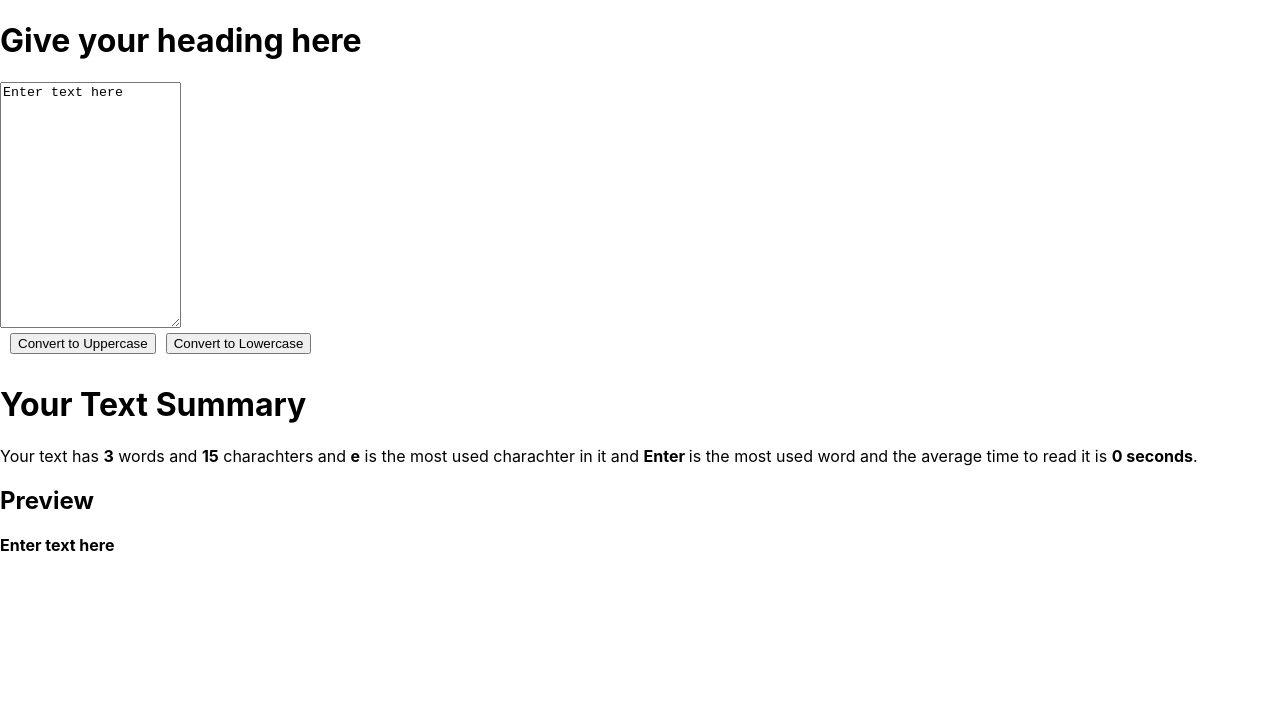
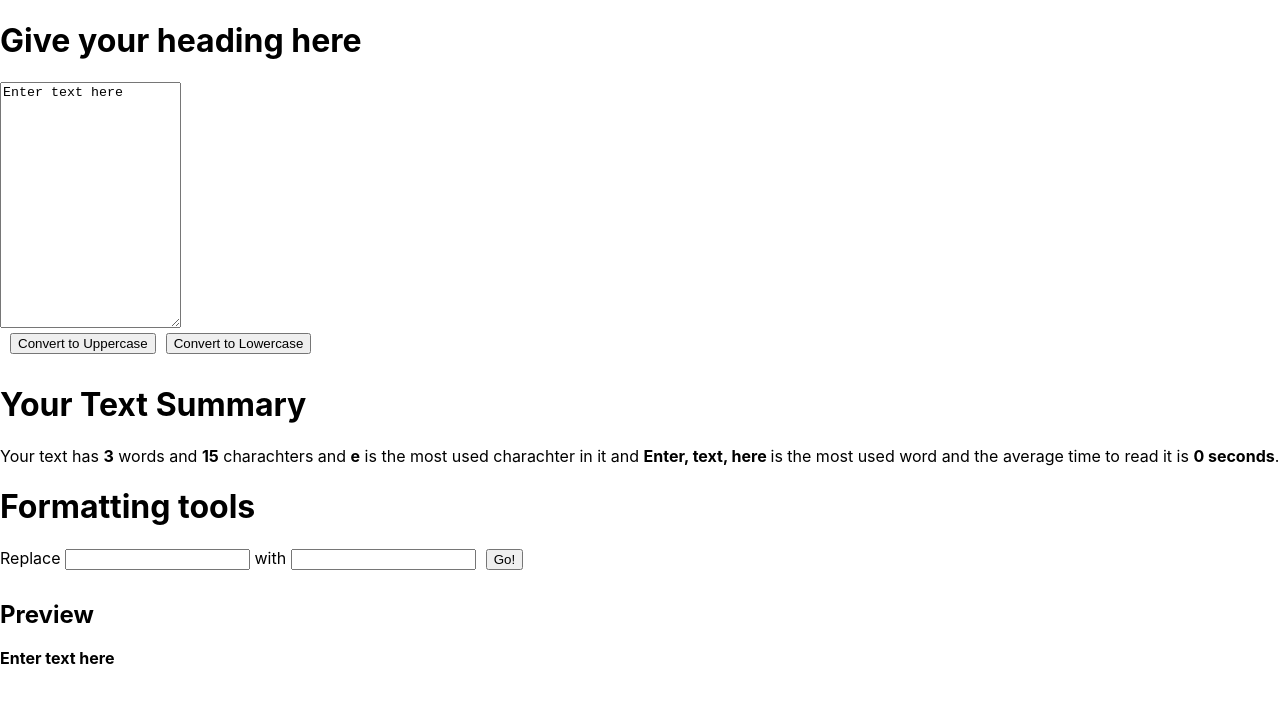
Before and after one commit to codewithpom/TextUtils, a Next.js app: page /components/TextForm in a window 1280 px wide. Shown: the top 702 px of the page. Built offline with nearby package versions, Linux system fonts and the light colour scheme.

Commit message:
Added replace button

```diff
--- a/pages/components/TextForm.js
+++ b/pages/components/TextForm.js
@@ -44,10 +44,17 @@ export default function TextForm(props) {
     const most_used_word = function (str) {
         var max = 0,
             maxChar = '';
+        let chars = [];
         str.split(' ').forEach(function (char) {
-            if (str.split(char).length > max) {
+            let magnitude = str.split(char).length
+            if (magnitude > max) {
                 max = str.split(char).length;
                 maxChar = char;
+                chars.push(char)
+            } else if (magnitude === max) {
+                if (chars.includes(char)) return
+                maxChar += ", " + char
+                chars.push(char)
             }
         });
 
@@ -70,6 +77,16 @@ export default function TextForm(props) {
         var mDisplay = m > 0 ? m + (m === 1 ? " minute:" : " minutes:") : "";
         var sDisplay = s > 0 ? s + (s === 1 ? " second" : " seconds") : "";
         return hDisplay + mDisplay + sDisplay;
+    }
+    function replace() {
+        const old_word = document.getElementById("old_word").value
+        const new_word = document.getElementById("new_word").value
+        let copy_text = text;
+        console.log(old_word)
+        console.log(new_word)
+        copy_text = copy_text.replaceAll(old_word, new_word)
+        console.log(copy_text)
+        change_text(copy_text)
     }
     const [text, change_text] = useState("Enter text here");
 
@@ -100,7 +117,20 @@ export default function TextForm(props) {
                     is the most used word and the average time to read it is <b>{seconds_to_time(text)}</b>.
                 </p>
 
+                <h1>Formatting tools</h1>
+                <p style={{
+                    display: "inline"
+                }}>Replace </p>
+                <input id="old_word" />
+                <p style={{
+                    display: "inline"
+                }}> with </p>
+                <input id="new_word" />
+                <button onClick={replace}>
+                    Go!
+                </button>
                 <h2>Preview</h2>
+
                 <p><b>{text}</b></p>
 
             </div>
```
